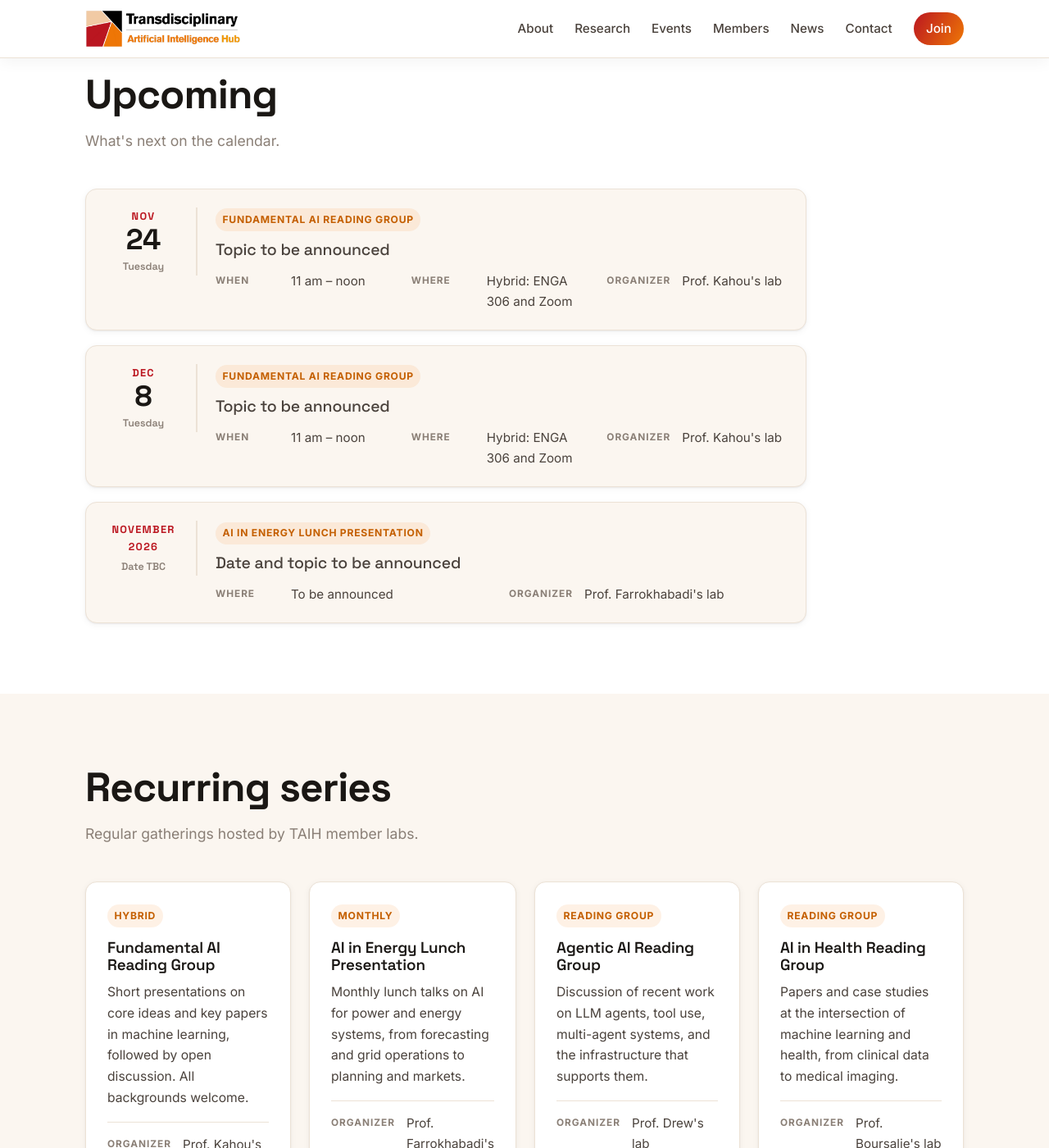
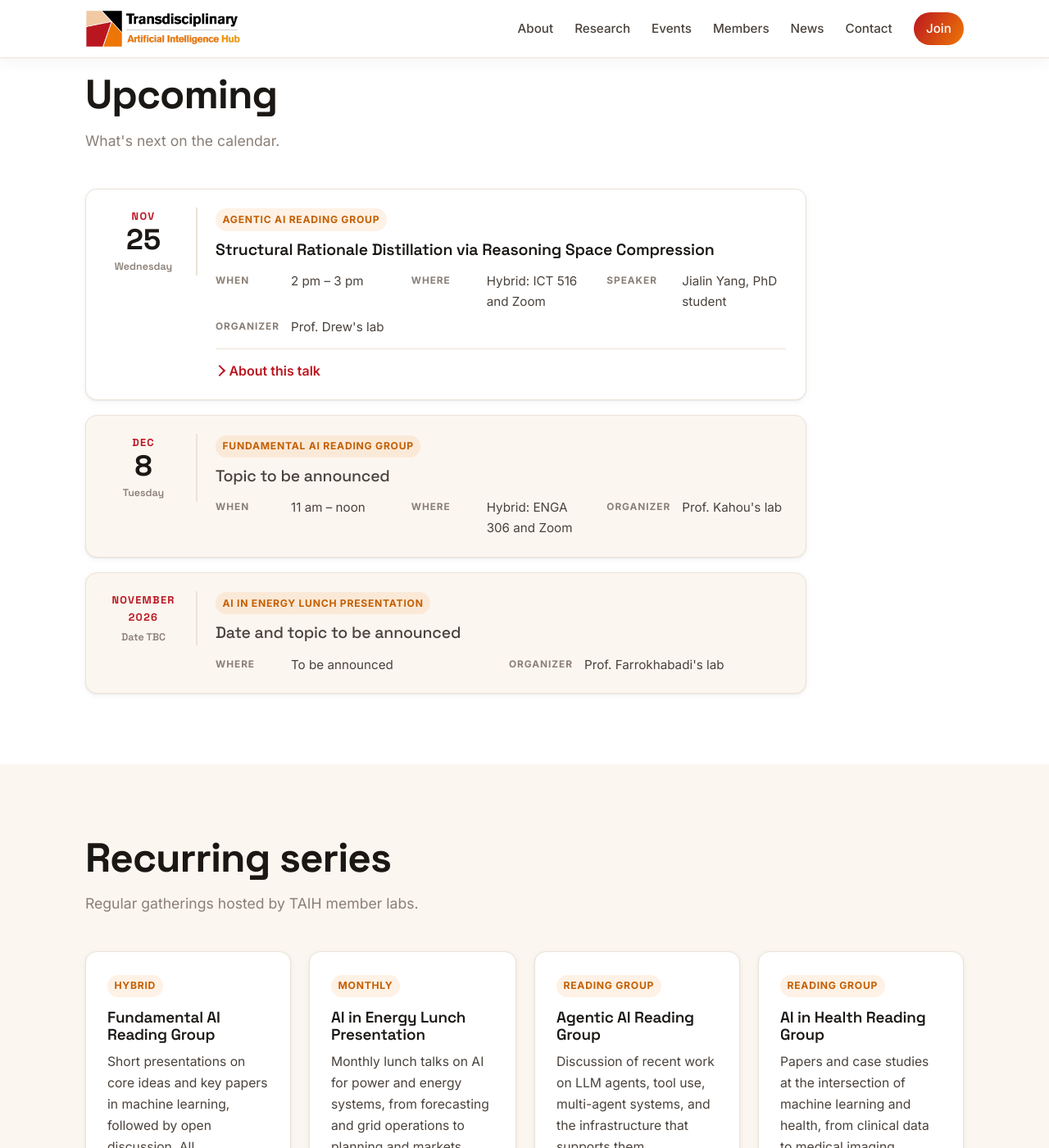
Before and after one commit to taih-ca/taih-ca.github.io, a Jekyll site: the page built from events.html, in a window 1280 px wide and 1400 px high, scrolled down 393 px. Shown: the whole window at 82% size. Built offline with Jekyll 4.4.1, drawn with Linux system fonts in a browser that asks for light colours; some of the changed text lies outside the part shown.

Commit message:
Update events for Nov 25 Agentic AI session and switch contact email to info@taih.ca

```diff
--- a/_config.yml
+++ b/_config.yml
@@ -8,7 +8,7 @@ description: >-
   societal and technological challenges.
 
 institution: University of Calgary
-email: taih@ucalgary.ca
+email: info@taih.ca
 address: ICT Building, University of Calgary, Calgary, Alberta, Canada T2N 1N4
 
 # Custom domain served via GitHub Pages (see CNAME)
--- a/_data/calendar.yml
+++ b/_data/calendar.yml
@@ -29,7 +29,7 @@ series:
     organizer: "Prof. Drew's lab"
     format: Reading group
     cadence: "Schedule to be announced"
-    location: "To be announced"
+    location: "ICT 516 and Zoom"
     description: >-
       Discussion of recent work on LLM agents, tool use, multi-agent systems,
       and the infrastructure that supports them.
@@ -64,11 +64,20 @@ events:
       learning. No matter your background, you are welcome to join this
       30-minute presentation, followed by 30 minutes of Q&A and open discussion.
 
-  - series: fundamental-ai
-    date: 2026-11-24
-    time: "11 am – noon"
-    title: Topic to be announced
-    location: "Hybrid: ENGA 306 and Zoom"
+  - series: agentic-ai
+    date: 2026-11-25
+    time: "2 pm – 3 pm"
+    title: Structural Rationale Distillation via Reasoning Space Compression
+    presenter: "Jialin Yang, PhD student"
+    location: "Hybrid: ICT 516 and Zoom"
+    abstract: >-
+      When a large language model teaches a smaller one to reason, its
+      explanations for similar problems often vary widely, which makes them
+      hard for the student to learn from. This talk shows how having the
+      teacher follow a small bank of reusable reasoning paths makes its
+      rationales more consistent and improves distillation performance.
+      Join in person in ICT 516 or online via Zoom; the link is shared on
+      Slack and by email.
 
   - series: fundamental-ai
     date: 2026-12-08
```
